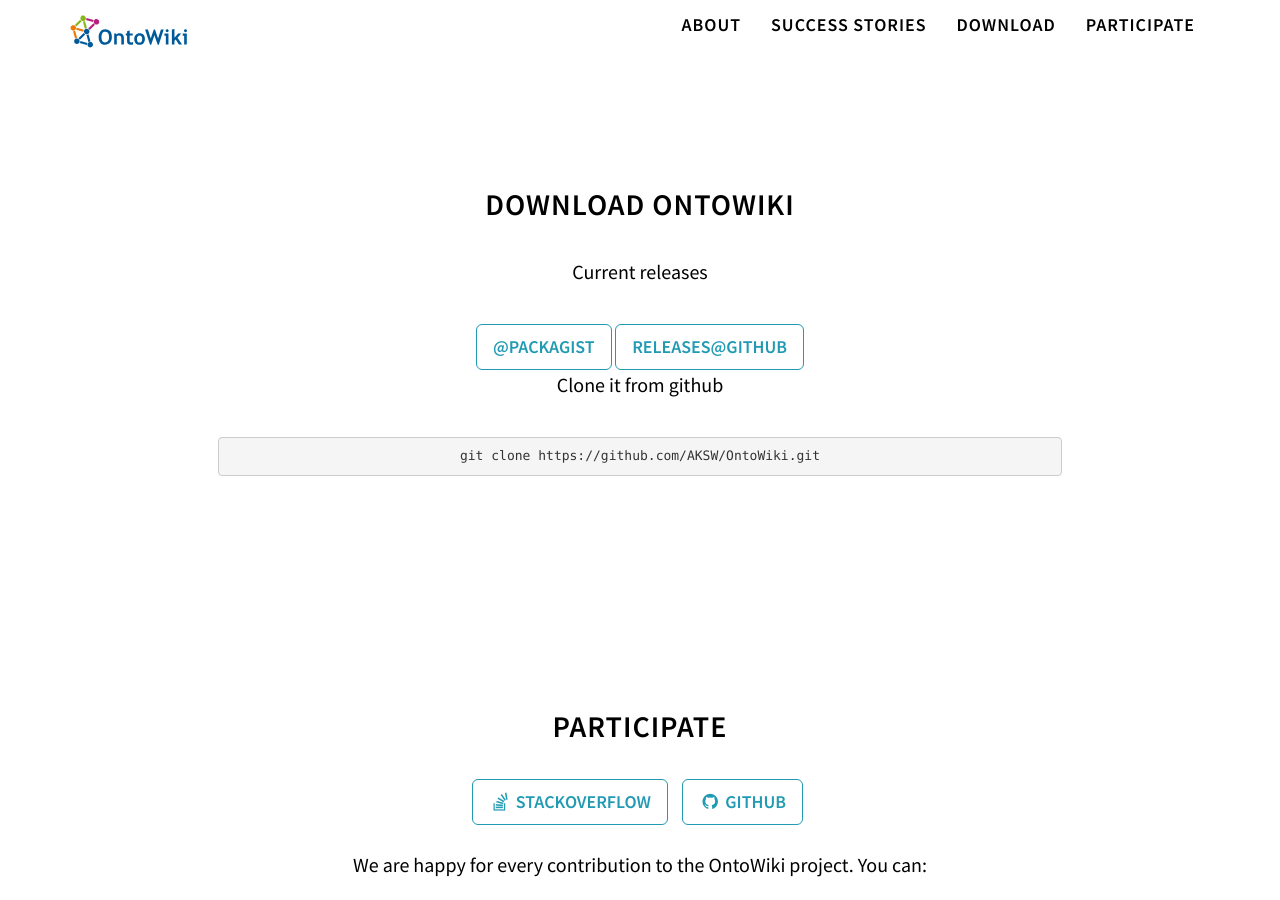
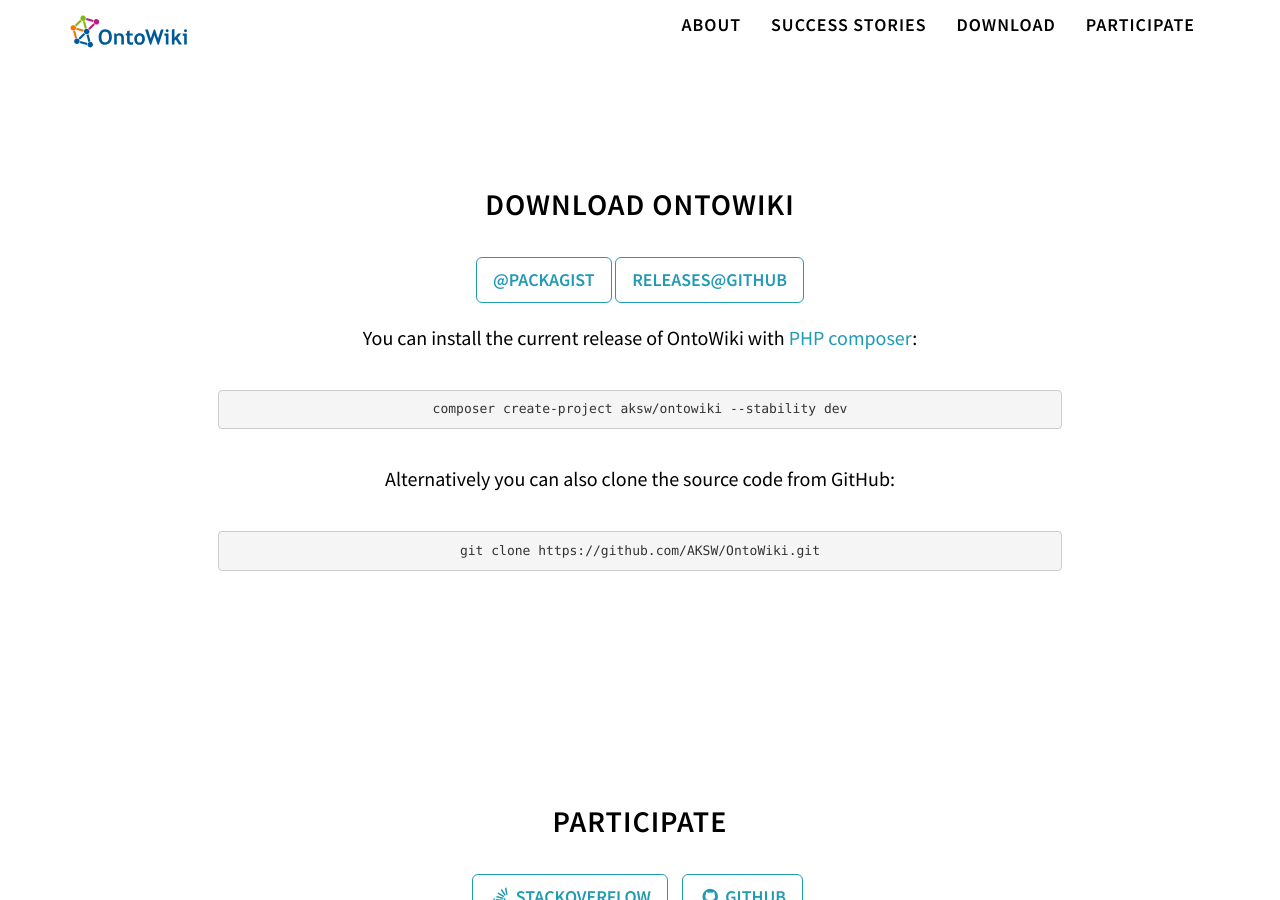
Before and after one commit to AKSW/ontowiki.net, a Jekyll site: the page built from index.html, in a window 1280 px wide and 900 px high, scrolled down 2060 px. Built offline with Jekyll 4.4.1, drawn with Linux system fonts in a browser that asks for light colours.

Commit message:
Update download section

```diff
--- a/_includes/download.html
+++ b/_includes/download.html
@@ -3,10 +3,13 @@
         <div class="row">
             <div class="col-lg-8 col-lg-offset-2">
                 <h2>Download OntoWiki</h2>
-                <p>Current releases</p>
-                <a href="https://packagist.org/packages/aksw/ontowiki" class="btn btn-default btn-lg">@packagist</a>
-                <a href="https://github.com/AKSW/OntoWiki/releases" class="btn btn-default btn-lg">releases@github</a>
-                <p>Clone it from github <pre>git clone https://github.com/AKSW/OntoWiki.git</pre></p>
+                    <a href="https://packagist.org/packages/aksw/ontowiki" class="btn btn-default btn-lg">@packagist</a>
+                    <a href="https://github.com/AKSW/OntoWiki/releases" class="btn btn-default btn-lg">releases@github</a>
+                <p style="margin-top: 1em">You can install the current release of OntoWiki with <a href="http://getcomposer.org/">PHP composer</a>:
+                    <pre>composer create-project aksw/ontowiki --stability dev</pre></p>
+                <p>Alternatively you can also clone the source code from GitHub:
+                    <pre>git clone https://github.com/AKSW/OntoWiki.git</pre>
+                </p>
             </div>
         </div>
     </section>
```
